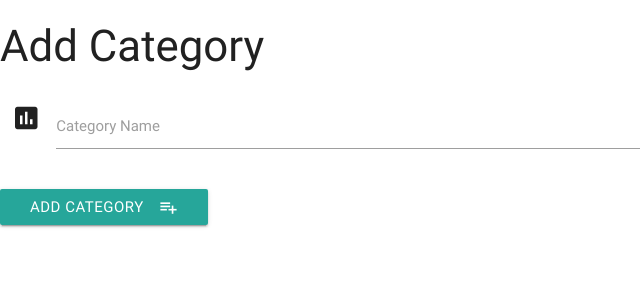
After one commit to machikolacey/python-flask-app, a Flask app: page /add_category in a window 1280 px wide. The commit adds this page. Shown: the top 300 px of the page, without its empty margins (0-640 px from the left). Run offline with Flask 2, Linux system fonts and the light colour scheme; some libraries are stand-ins or nearby versions.

Commit message:
Added add category

```diff
--- a/app.py
+++ b/app.py
@@ -77,6 +77,24 @@ def update_category(category_id):
         {'category_name': request.form.get('category_name')})
     return redirect(url_for('get_categories'))
 
+@app.route('/delete_category/<category_id>')
+def delete_category(category_id):
+    mongo.db.categories.remove({'_id': ObjectId(category_id)})
+    return redirect(url_for('get_categories'))
+
+
+@app.route('/insert_category', methods=['POST'])
+def insert_category():
+    category_doc = {'category_name': request.form.get('category_name')}
+    mongo.db.categories.insert_one(category_doc)
+    return redirect(url_for('get_categories'))
+
+
+@app.route('/add_category')
+def add_category():
+    return render_template('addcategory.html')
+
+
 
 if __name__ == '__main__':
     app.run(host=os.environ.get('IP'),
--- /dev/null
+++ b/templates/addcategory.html
@@ -0,0 +1,19 @@
+{% extends 'base.html'%}
+
+{% block content %}
+<h3>Add Category</h3>
+<form action="{{ url_for('insert_category') }}" method="POST" class="col s12">
+    <div class="row">
+        <div class="input-field col s12">
+            <i class="material-icons prefix">poll</i>
+            <input id="category_name" name="category_name" type="text" class="validate">
+            <label for="category_name">Category Name</label>
+        </div>
+    </div>
+    <div class="row">
+        <button class="btn waves-effect waves-light" type="submit" name="action">Add Category
+            <i class="material-icons right">playlist_add</i>
+        </button>
+    </div>
+</form>
+{% endblock %}
--- a/templates/categories.html
+++ b/templates/categories.html
@@ -7,7 +7,7 @@
         {% for category in categories %}
         <li>
             <div class="collapsible-header">
-                <a href="" class="waves-effect waves-light btn btn_small">Del</a>
+                <a href="{{url_for('delete_category', category_id=category._id)}}" class="waves-effect waves-light btn btn_small">Del</a>
                 <a href="{{url_for('edit_category', category_id=category._id)}}" class="waves-effect waves-light btn btn_small blue">Edit</a>
 
                 <div class="task_header">
```
